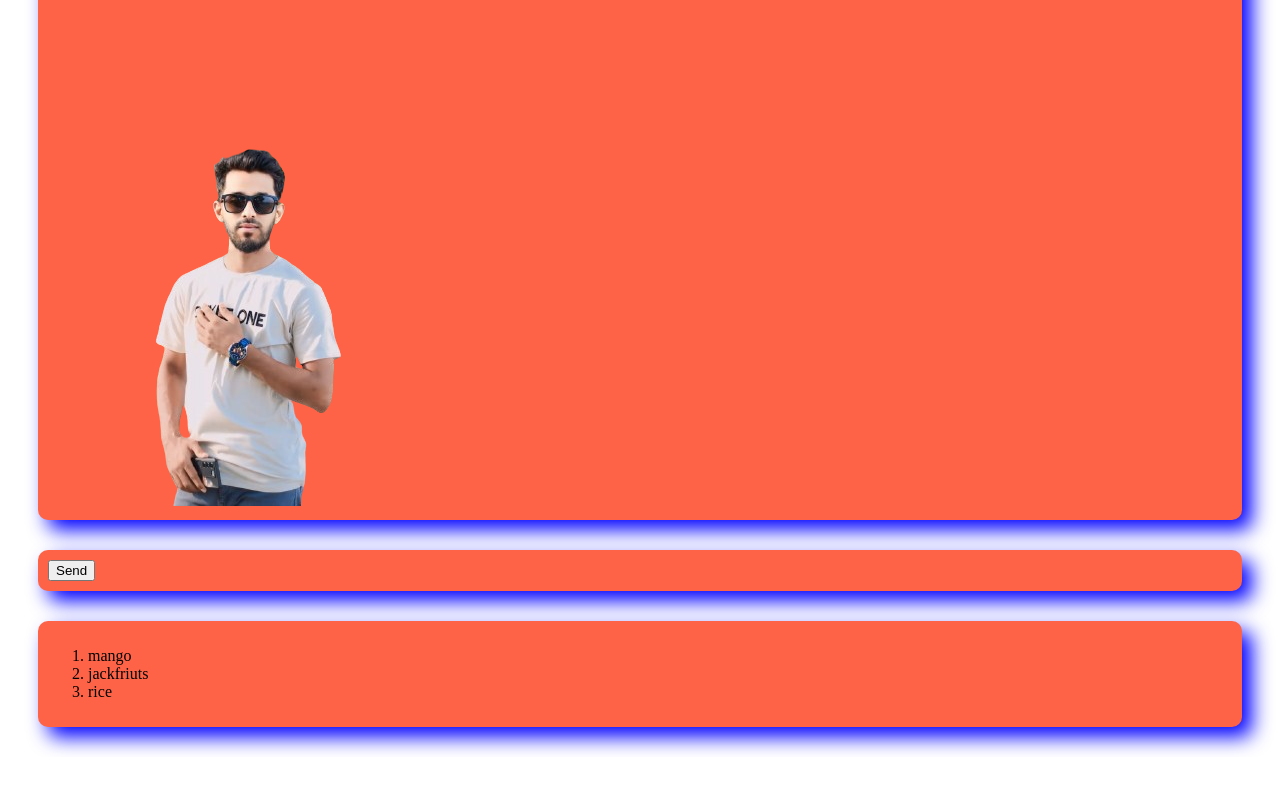
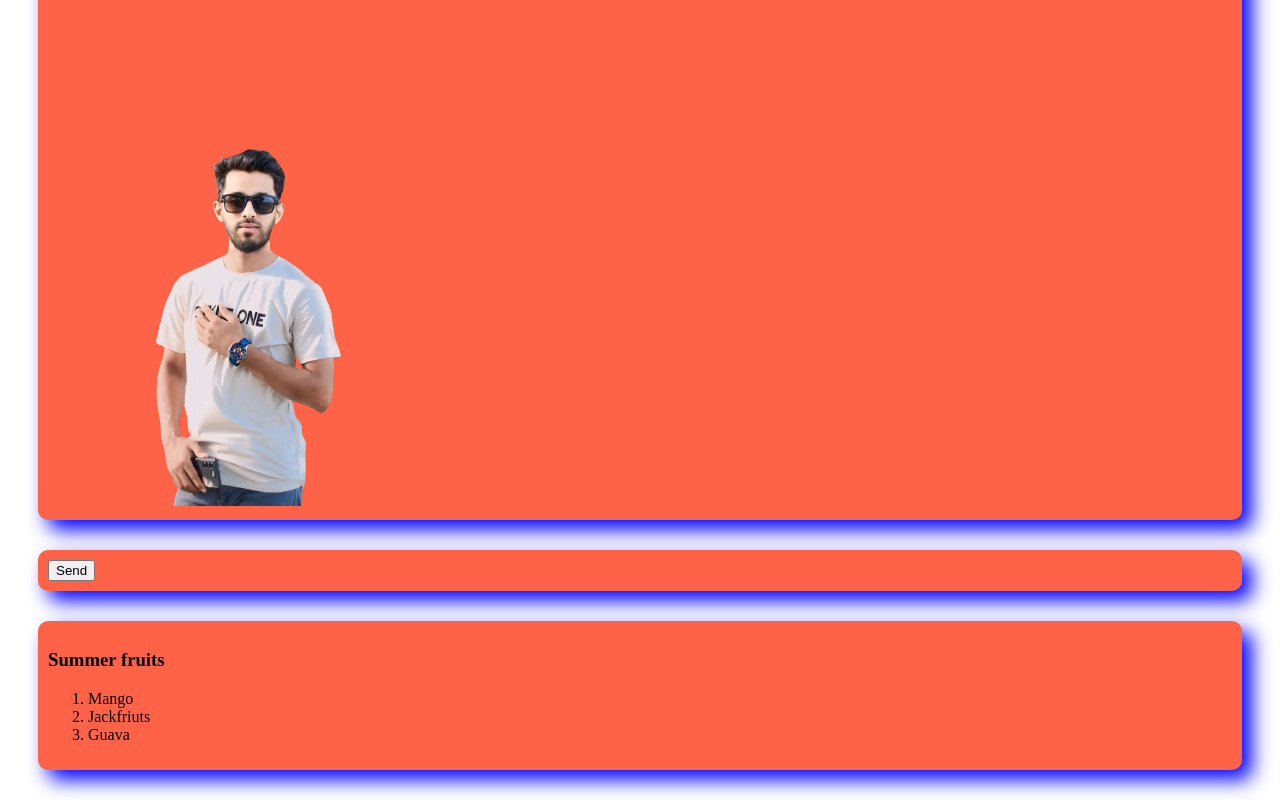
Before and after one commit to Helloworld2146/my-first-project, a plain HTML site: page index.html in a window 1280 px wide. Shown: the part 690-1490 px from the top of the page. Before the commit the page ends 1447 px from the top, so only its background shows below. Drawn offline with Linux system fonts and the light colour scheme.

Commit message:
added h3 tag

```diff
--- a/index.html
+++ b/index.html
@@ -27,10 +27,11 @@
         <input type="reset" value="Send">
     </div>
     <div>
+        <h3>Summer fruits</h3>
        <ol>
-        <li>mango</li>
-        <li>jackfriuts</li>
-        <li>rice</li>
+        <li>Mango</li>
+        <li>Jackfriuts</li>
+        <li>Guava</li>
        </ol>
     </div>
 </body>
```
